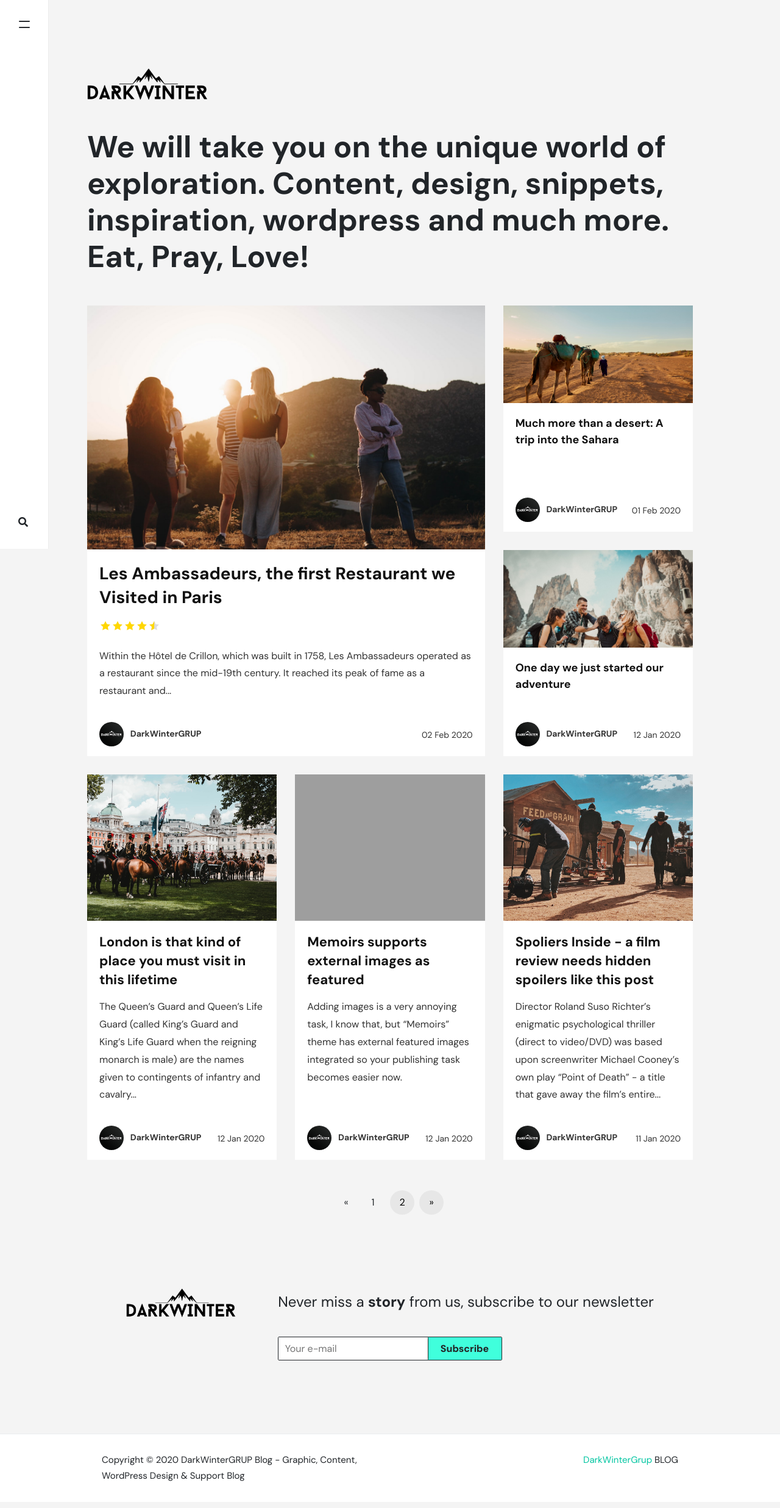
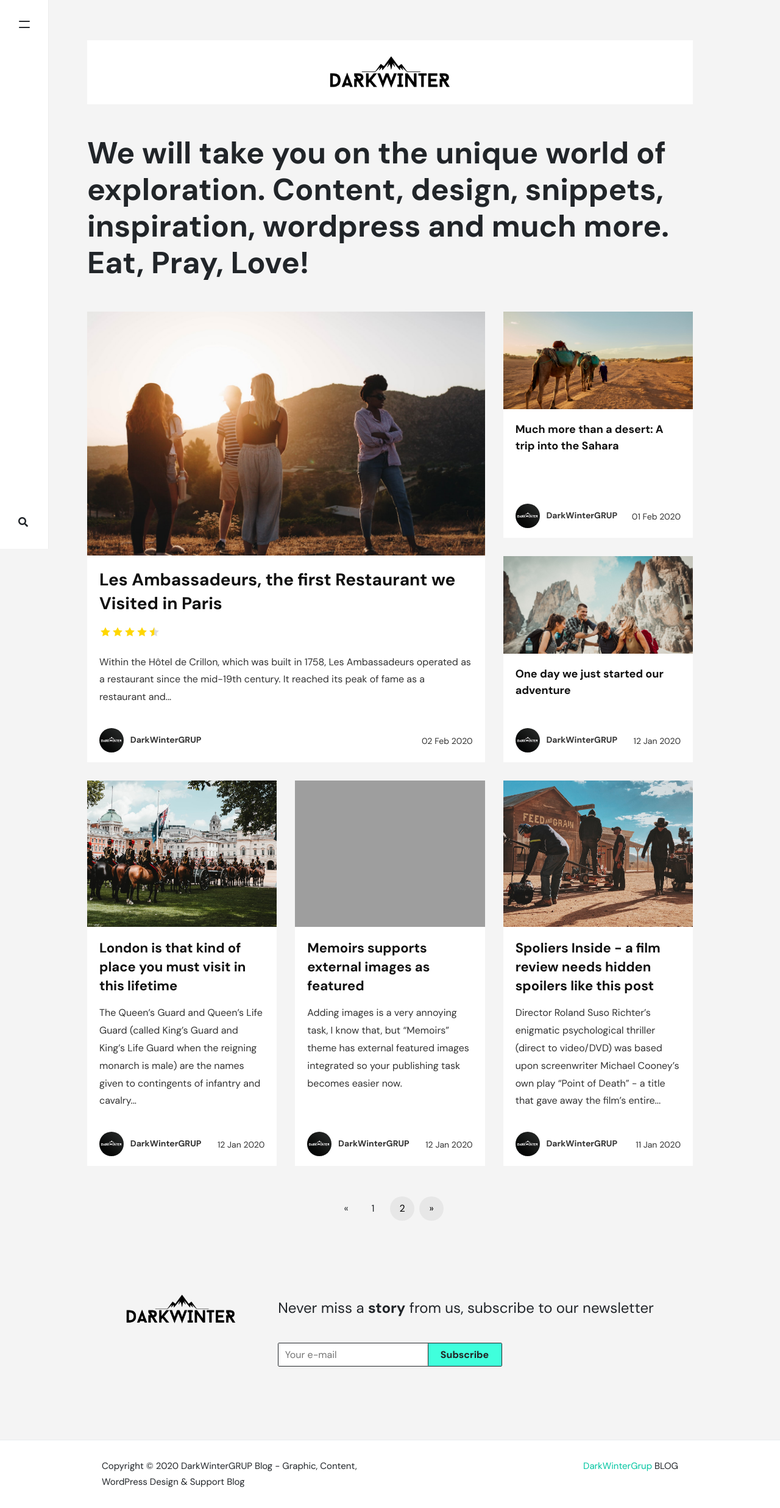
Before and after one commit to darkwintergrup/BLOG, a Jekyll site: the page built from index.html, in a window 1280 px wide. Shown: the whole page at 61% size. Built offline with Jekyll 4.4.1, drawn with Linux system fonts in a browser that asks for light colours; nearby versions of some CDN libraries; the list of posts is cut into pages by our own code; comment, search, counter and statistics services are not loaded; grey boxes are pictures that could not be loaded.

Commit message:
Update theme.scss

```diff
--- a/assets/css/theme.scss
+++ b/assets/css/theme.scss
@@ -609,6 +609,15 @@ body.active-side {
 //DarkWinterGRUP
 .navbar-brand img {
     max-height: 55px !important;
+    margin: 25px 0;
+}
+.navbar-brand {
+    background: white;
+    width: 100%;
+    margin: 0 0 50px;
+    padding: 0;
+    left: 0;
+    text-align: center;
 }
 .newsletter img.newsletter-logo {
     max-height: 50px !important;
@@ -676,7 +685,9 @@ body, input, button, select, optgroup, textarea {
     }
 	//DarkWinterGRUP
 	.navbar-brand img {
-    max-height: 50px !important;
+	max-height: 45px !important;
+    margin-bottom: 30px;
+    margin-top: 30px;
 	}
     .newsletter img.newsletter-logo {
         max-height: 50px;
```
